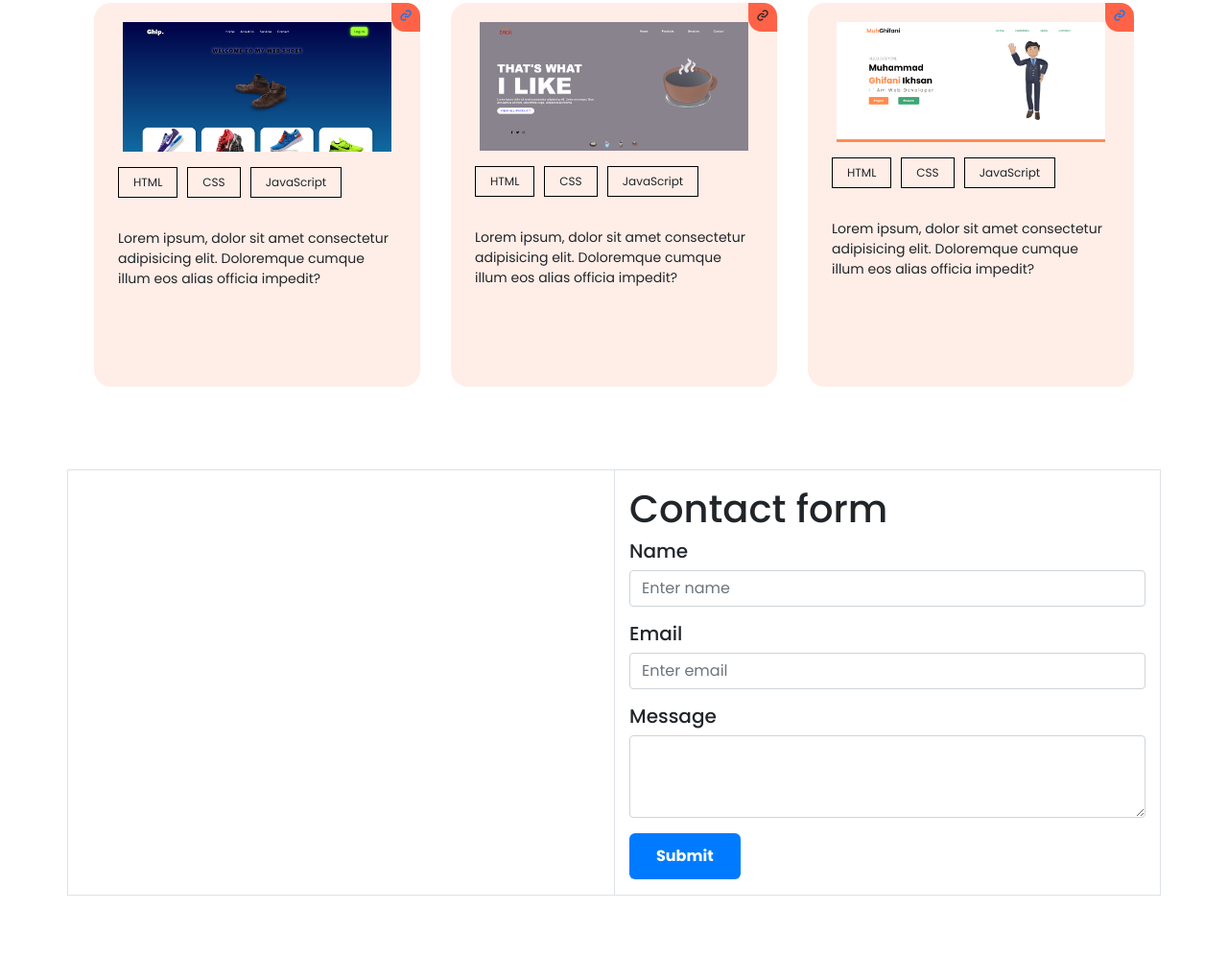
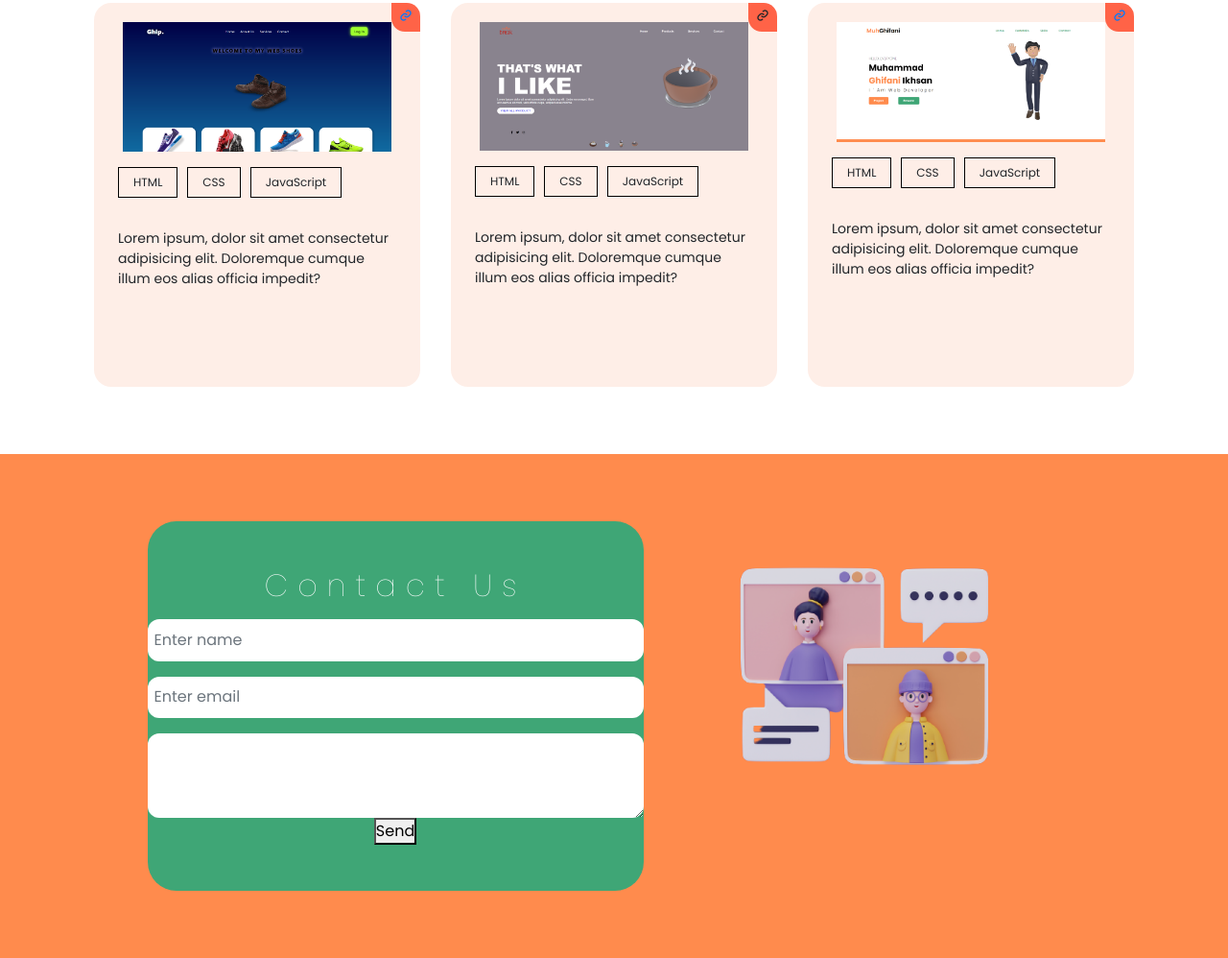
Before and after one commit to moonstone00/moonstone00.github.io, a plain HTML site: page index.html in a window 1280 px wide. Shown: the part 1631-2629 px from the top of the page at 96% size. Before the commit the page ends 2564 px from the top, so only its background shows below. Drawn offline with nearby package versions, Linux system fonts and the light colour scheme.

Commit message:
Memperbaiki input dan textarea

```diff
--- a/index.html
+++ b/index.html
@@ -156,18 +156,16 @@
     </section>
 
     <!-- Contact -->
-    <div class="container border mt-3">
-        <div class="row">
-          <div class="col-md-6 p-5 text-white contact-container">
-            <h1>Hi there!</h1>
-            <h4>
-              Lorem, ipsum dolor sit amet consectetur adipisicing elit. Quo,
-            </h4>
+
+
+      <section class="contact" id="contact">
+        <div class="container-contact">
+            <div class="contact-us">
+                <div class="text-contact">
+                    <h2>Contact Us</h2>
                 </div>
-          <div class="col-md-6 border-left py-3">
-            <h1>Contact form</h1>
-            <div class="form-group">
-              <h5 for="name">Name</h5>
+                <form class="form-contact">
+                    <div class="form-contact">
                         <input
                             type="text"
                             class="form-control"
@@ -175,8 +173,7 @@
                             placeholder="Enter name"
                         />
                     </div>
-            <div class="form-group">
-              <h5 for="email">Email</h5>
+                    <div class="form-contact">
                         <input
                             type="email"
                             class="form-control"
@@ -184,15 +181,18 @@
                             placeholder="Enter email"
                         />
                     </div>
-            <div class="form-group">
-              <h5 for="message">Message</h5>
+                    <div class="form-contact">
                         <textarea class="form-control" id="message" rows="3"></textarea>
                     </div>
-            <button class="btn btn-primary" onclick="sendMail()">Submit</button>
+                    <button type="submit" onclick="sendMail()">Send</button>
+                </form>
+            </div>
+
+            <div class="contact-img">
+                <img src="/assets/images/message.png" alt="image contact">
             </div>
         </div>
-      </div>
-
+    </section>
 
 <!-- <script src="https://smtpjs.com/v3/smtp.js"></script> -->
 <script src="/assets/js/tweak.js"></script>
```
Also changed, not shown: assets/js/tweak.js (line endings or trailing spaces). Lines whose indentation alone changed are shown as unchanged.
